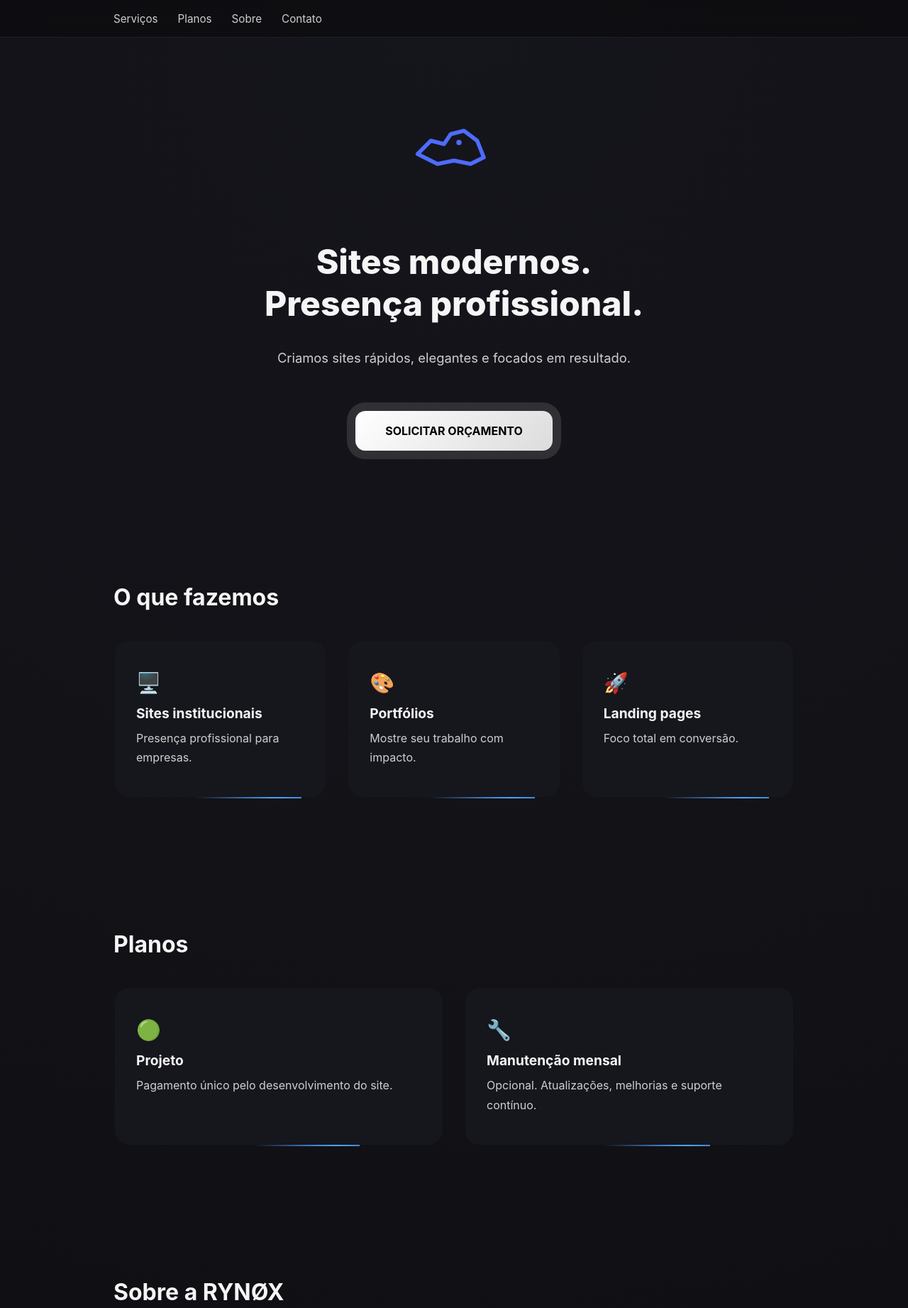
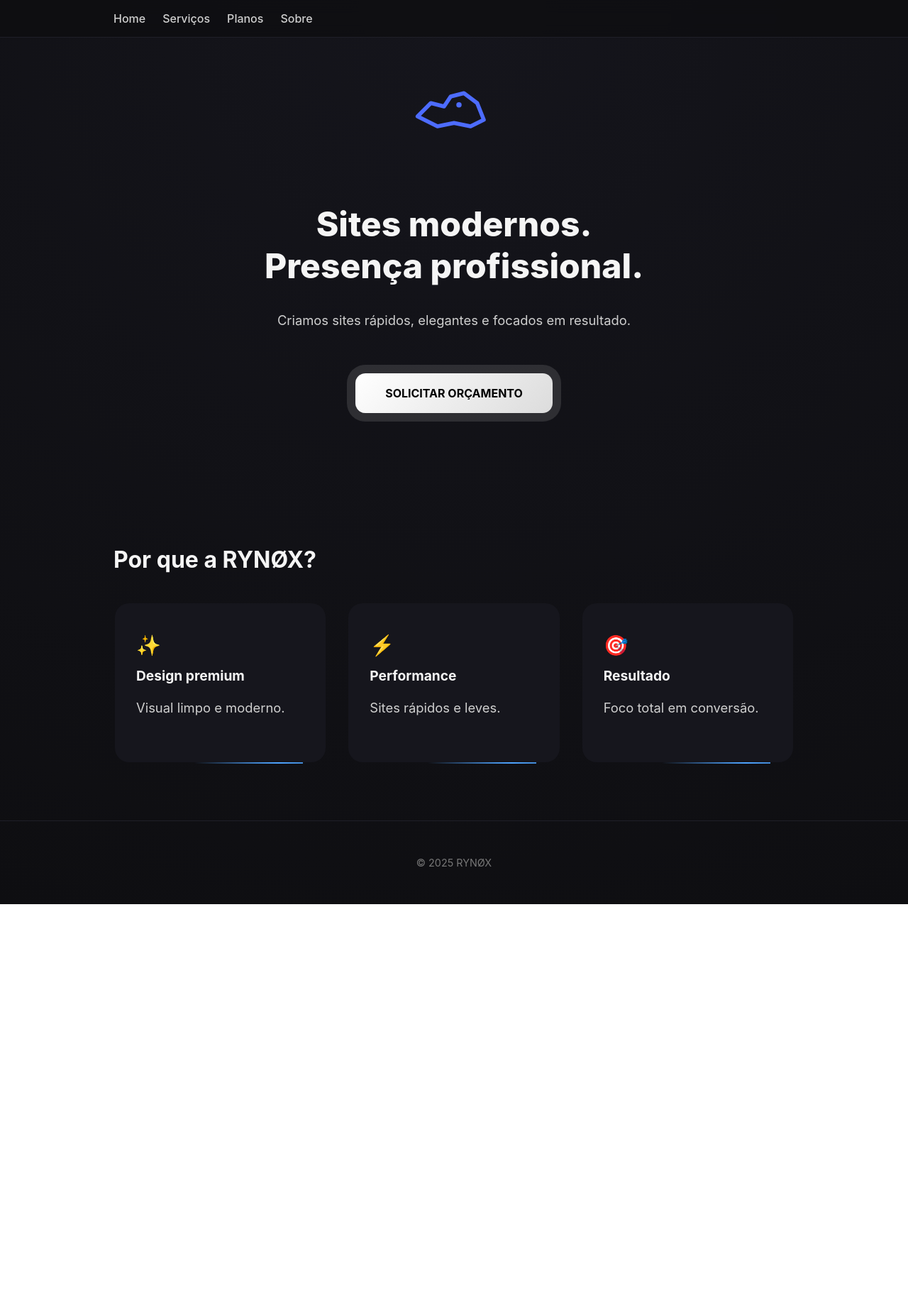
Before and after one commit to rynoxdev/rynox, a plain HTML site: page index.html in a window 1280 px wide. Shown: the top 1843 px of the page at 71% size. After the commit the page ends 1274 px from the top, so only its background shows below. Drawn offline with Linux system fonts and the light colour scheme.

Commit message:
Melhoria de design

```diff
--- a/index.html
+++ b/index.html
@@ -4,242 +4,37 @@
 <meta charset="UTF-8">
 <title>RYNØX | Presença Digital Profissional</title>
 <meta name="viewport" content="width=device-width, initial-scale=1.0">
-
-<style>
-:root {
-  --bg:#0e0e11;
-  --card:#16161d;
-  --text:#f5f5f5;
-  --muted:#cfcfcf;
-  --blue:#4da3ff;
-}
-
-*{box-sizing:border-box}
-
-html {
-  scroll-behavior: smooth;
-}
-
-body{
-  margin:0;
-  font-family:Inter,Arial,sans-serif;
-  background:radial-gradient(circle at top,#15151c,#0e0e11);
-  color:var(--text);
-  overflow-x:hidden;
-}
-
-/* MENU */
-nav{
-  position:sticky;
-  top:0;
-  z-index:999;
-  background:rgba(14,14,17,.85);
-  backdrop-filter:blur(10px);
-  border-bottom:1px solid #1f1f28;
-}
-
-nav ul{
-  max-width:1000px;
-  margin:auto;
-  padding:16px 20px;
-  list-style:none;
-  display:flex;
-  gap:28px;
-}
-
-nav a{
-  color:var(--muted);
-  text-decoration:none;
-  font-size:.95rem;
-}
-
-nav a:hover{
-  color:#fff;
-}
-
-header,section{
-  max-width:1000px;
-  margin:auto;
-  padding:80px 20px;
-  opacity:0;
-  transform:translateY(30px);
-  transition:.8s ease;
-}
-
-header.show,section.show{
-  opacity:1;
-  transform:none;
-}
-
-header{text-align:center}
-
-header img{
-  width:140px;
-  margin-bottom:30px;
-}
-
-h1{font-size:3rem;font-weight:800}
-h2{font-size:2rem;margin-bottom:40px}
-
-p{
-  font-size:1.15rem;
-  color:var(--muted);
-  line-height:1.7;
-}
-
-.btn{
-  display:inline-block;
-  margin-top:40px;
-  padding:18px 42px;
-  background:linear-gradient(135deg,#fff,#dcdcdc);
-  color:#000;
-  font-weight:700;
-  border-radius:14px;
-  text-decoration:none;
-  animation:pulse 2.2s infinite;
-}
-
-@keyframes pulse{
-  0%{box-shadow:0 0 0 0 rgba(255,255,255,.35)}
-  70%{box-shadow:0 0 0 18px rgba(255,255,255,0)}
-  100%{box-shadow:0 0 0 0 rgba(255,255,255,0)}
-}
-
-.grid{
-  display:grid;
-  grid-template-columns:repeat(auto-fit,minmax(240px,1fr));
-  gap:28px;
-}
-
-.card{
-  position:relative;
-  padding:2px;
-  border-radius:22px;
-  overflow:hidden;
-}
-
-.card::before{
-  content:"";
-  position:absolute;
-  inset:-2px;
-  background:conic-gradient(from 0deg,transparent,var(--blue),transparent 30%);
-  animation:border-spin 4s linear infinite;
-}
-
-.card::after{
-  content:"";
-  position:absolute;
-  inset:2px;
-  background:var(--card);
-  border-radius:20px;
-  z-index:1;
-}
-
-.card-inner{
-  position:relative;
-  z-index:2;
-  padding:42px 30px;
-}
-
-.card-inner span{
-  font-size:28px;
-  display:block;
-  margin-bottom:14px;
-}
-
-.card-inner h3{
-  margin:0 0 10px;
-  font-size:1.2rem;
-}
-
-.card-inner p{
-  margin:0;
-  font-size:1rem;
-}
-
-@keyframes border-spin{
-  from{transform:rotate(0)}
-  to{transform:rotate(360deg)}
-}
-
-footer{
-  text-align:center;
-  padding:50px 20px;
-  font-size:.9rem;
-  color:#777;
-  border-top:1px solid #1f1f28;
-}
-
-@media(max-width:600px){
-  h1{font-size:2.3rem}
-}
-</style>
+<link rel="icon" href="assets/favicon.png">
+<link rel="stylesheet" href="style.css">
 </head>
-
 <body>
 
 <nav>
 <ul>
-  <li><a href="#servicos">Serviços</a></li>
-  <li><a href="#planos">Planos</a></li>
-  <li><a href="#sobre">Sobre</a></li>
-  <li><a href="#contato">Contato</a></li>
+<li><a href="index.html">Home</a></li>
+<li><a href="servicos.html">Serviços</a></li>
+<li><a href="planos.html">Planos</a></li>
+<li><a href="sobre.html">Sobre</a></li>
 </ul>
 </nav>
 
 <header>
-  <img src="assets/logo.svg" alt="RYNØX">
-  <h1>Sites modernos.<br>Presença profissional.</h1>
-  <p>Criamos sites rápidos, elegantes e focados em resultado.</p>
-  <a class="btn" href="https://wa.me/5562999483199" target="_self">
-    SOLICITAR ORÇAMENTO
-  </a>
+<img src="assets/logo.svg">
+<h1>Sites modernos.<br>Presença profissional.</h1>
+<p>Criamos sites rápidos, elegantes e focados em resultado.</p>
+<a class="btn" href="https://wa.me/5562999483199">SOLICITAR ORÇAMENTO</a>
 </header>
 
-<section id="servicos">
-<h2>O que fazemos</h2>
+<section>
+<h2>Por que a RYNØX?</h2>
 <div class="grid">
-  <div class="card"><div class="card-inner"><span>🖥️</span><h3>Sites institucionais</h3><p>Presença profissional para empresas.</p></div></div>
-  <div class="card"><div class="card-inner"><span>🎨</span><h3>Portfólios</h3><p>Mostre seu trabalho com impacto.</p></div></div>
-  <div class="card"><div class="card-inner"><span>🚀</span><h3>Landing pages</h3><p>Foco total em conversão.</p></div></div>
+<div class="card"><div class="card-inner"><span>✨</span><h3>Design premium</h3><p>Visual limpo e moderno.</p></div></div>
+<div class="card"><div class="card-inner"><span>⚡</span><h3>Performance</h3><p>Sites rápidos e leves.</p></div></div>
+<div class="card"><div class="card-inner"><span>🎯</span><h3>Resultado</h3><p>Foco total em conversão.</p></div></div>
 </div>
 </section>
 
-<section id="planos">
-<h2>Planos</h2>
-<div class="grid">
-  <div class="card"><div class="card-inner"><span>🟢</span><h3>Projeto</h3><p>Pagamento único pelo desenvolvimento do site.</p></div></div>
-  <div class="card"><div class="card-inner"><span>🔧</span><h3>Manutenção mensal</h3><p>Opcional. Atualizações, melhorias e suporte contínuo.</p></div></div>
-</div>
-</section>
-
-<section id="sobre">
-<h2>Sobre a RYNØX</h2>
-<p>
-A RYNØX cria presença digital profissional para negócios e criadores
-que querem transmitir confiança e gerar resultado real.
-</p>
-</section>
-
-<section id="contato">
-<h2>Pronto pra ter um site profissional?</h2>
-<p>Seu site fala por você antes de qualquer conversa.</p>
-<a class="btn" href="https://wa.me/5562999483199" target="_self">
-FALAR COM A RYNØX
-</a>
-</section>
-
-<footer>
-© 2025 RYNØX • Presença digital profissional
-</footer>
-
-<script>
-const items=document.querySelectorAll('header,section');
-const obs=new IntersectionObserver(e=>{
-  e.forEach(i=>i.isIntersecting&&i.target.classList.add('show'))
-},{threshold:.2});
-items.forEach(i=>obs.observe(i));
-</script>
-
+<footer>© 2025 RYNØX</footer>
+<script src="script.js"></script>
 </body>
 </html>
--- /dev/null
+++ b/script.js
@@ -0,0 +1,7 @@
+const items=document.querySelectorAll('header,section');
+const obs=new IntersectionObserver(entries=>{
+  entries.forEach(e=>{
+    if(e.isIntersecting)e.target.classList.add('show');
+  });
+},{threshold:.2});
+items.forEach(i=>obs.observe(i));
--- /dev/null
+++ b/style.css
@@ -0,0 +1,129 @@
+:root {
+  --bg:#0e0e11;
+  --card:#16161d;
+  --text:#f5f5f5;
+  --muted:#cfcfcf;
+  --blue:#4da3ff;
+}
+
+*{box-sizing:border-box}
+body{
+  margin:0;
+  font-family:Inter,Arial,sans-serif;
+  background:radial-gradient(circle at top,#15151c,#0e0e11);
+  color:var(--text);
+  overflow-x:hidden;
+}
+
+header,section{
+  max-width:1000px;
+  margin:auto;
+  padding:80px 20px;
+  opacity:0;
+  transform:translateY(30px);
+  transition:.8s ease;
+}
+header.show,section.show{opacity:1;transform:none}
+
+header{text-align:center}
+header img{width:140px;margin-bottom:30px}
+
+nav{
+  position:fixed;
+  top:0;left:0;right:0;
+  background:#0e0e11cc;
+  backdrop-filter:blur(10px);
+  border-bottom:1px solid #1f1f28;
+  z-index:10;
+}
+nav ul{
+  max-width:1000px;
+  margin:auto;
+  padding:16px 20px;
+  display:flex;
+  gap:24px;
+  list-style:none;
+}
+nav a{
+  color:var(--muted);
+  text-decoration:none;
+  font-weight:500;
+}
+nav a:hover{color:#fff}
+
+h1{font-size:3rem;font-weight:800}
+h2{font-size:2rem;margin-bottom:40px}
+p{font-size:1.15rem;color:var(--muted);line-height:1.7}
+
+.btn{
+  display:inline-block;
+  margin-top:40px;
+  padding:18px 42px;
+  background:linear-gradient(135deg,#fff,#dcdcdc);
+  color:#000;
+  font-weight:700;
+  border-radius:14px;
+  text-decoration:none;
+  animation:pulse 2.2s infinite;
+}
+@keyframes pulse{
+  0%{box-shadow:0 0 0 0 rgba(255,255,255,.35)}
+  70%{box-shadow:0 0 0 18px rgba(255,255,255,0)}
+  100%{box-shadow:0 0 0 0 rgba(255,255,255,0)}
+}
+
+.grid{
+  display:grid;
+  grid-template-columns:repeat(auto-fit,minmax(240px,1fr));
+  gap:28px;
+}
+
+.card{
+  position:relative;
+  padding:2px;
+  border-radius:22px;
+  overflow:hidden;
+}
+.card::before{
+  content:"";
+  position:absolute;
+  inset:-2px;
+  background:conic-gradient(from 0deg,transparent,var(--blue),transparent 30%);
+  animation:border-spin 4s linear infinite;
+}
+.card::after{
+  content:"";
+  position:absolute;
+  inset:2px;
+  background:var(--card);
+  border-radius:20px;
+  z-index:1;
+}
+.card-inner{
+  position:relative;
+  z-index:2;
+  padding:42px 30px;
+}
+.card-inner span{font-size:28px;display:block;margin-bottom:14px}
+.card-inner h3{margin:0 0 10px;font-size:1.2rem}
+
+@keyframes border-spin{
+  from{transform:rotate(0)}
+  to{transform:rotate(360deg)}
+}
+
+footer{
+  text-align:center;
+  padding:50px 20px;
+  font-size:.9rem;
+  color:#777;
+  border-top:1px solid #1f1f28;
+}
+
+/* MOBILE */
+@media(max-width:768px){
+  header,section{padding:60px 18px}
+  h1{font-size:2.2rem}
+  h2{text-align:center;font-size:1.6rem}
+  .btn{width:100%;text-align:center}
+}
```
Also changed, not shown: planos.html (added, +43 -0 lines), servicos.html (added, +32 -0 lines), sobre.html (added, +30 -0 lines), assets/favicon.png (added).
